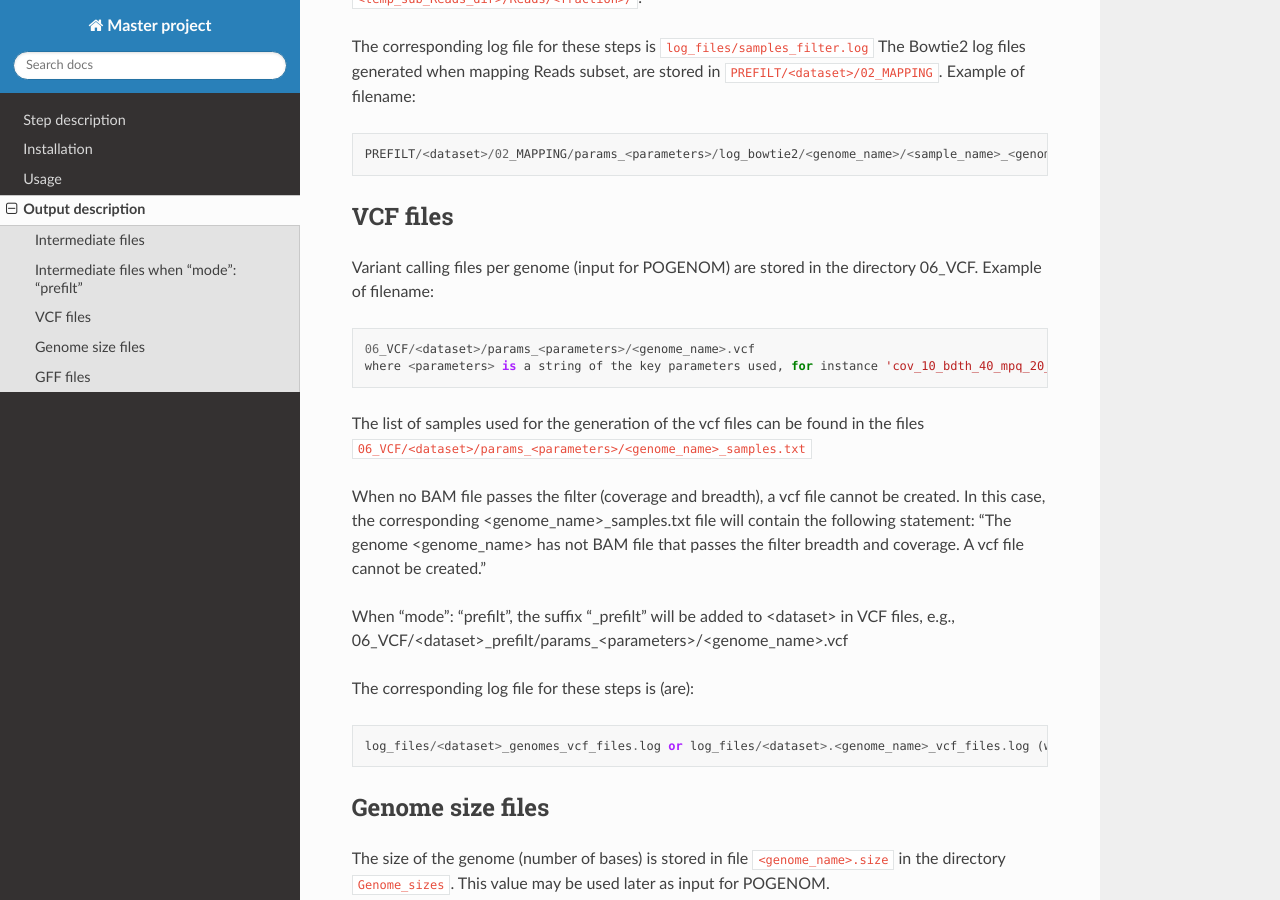
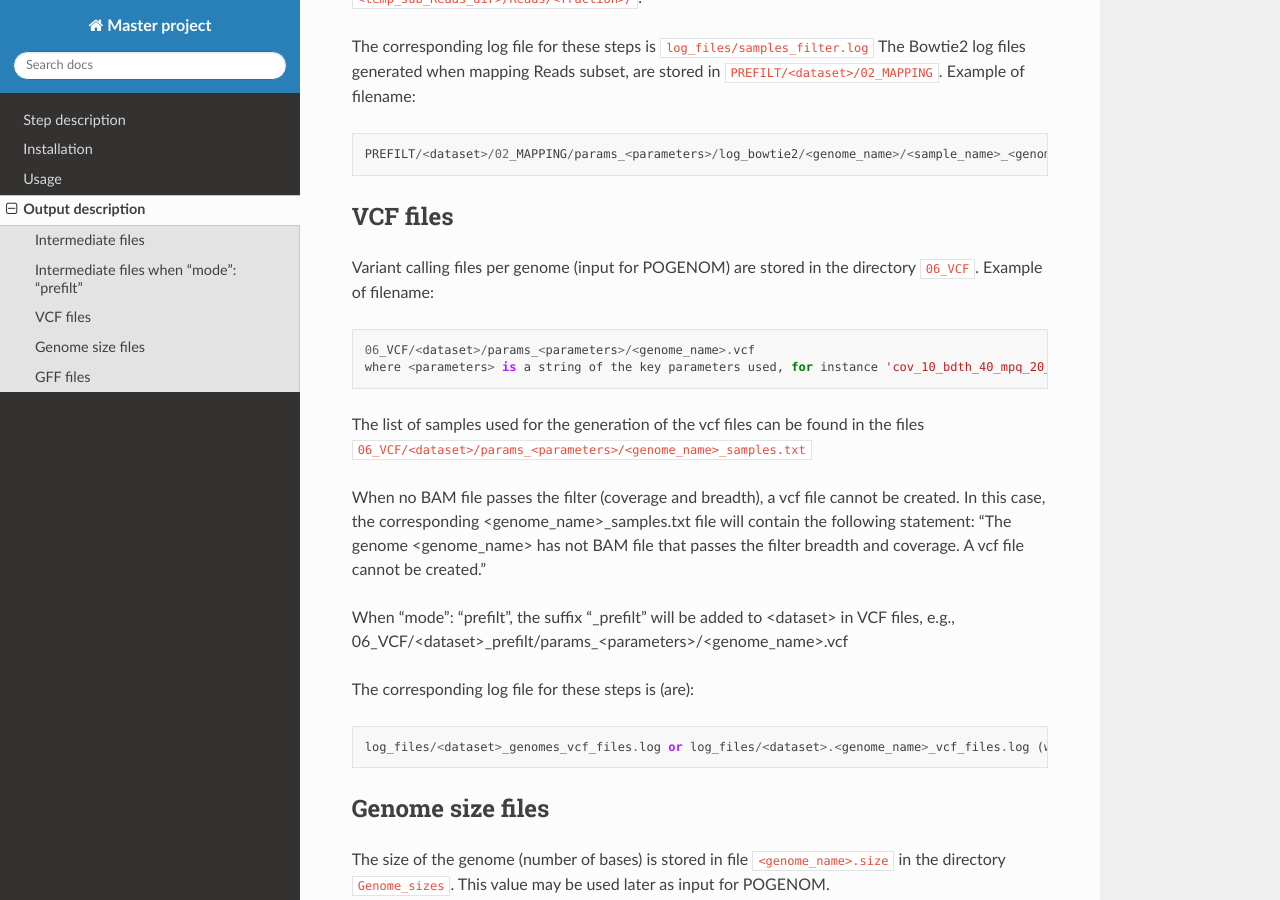
Before and after one commit to lfdelzam/MASTER, a Sphinx documentation site: the page built from docs/source/Input_POGENOM_Output_description.rst, in a window 1280 px wide and 900 px high, scrolled down 2532 px. Built offline with Sphinx 7.4.7 and the Read the Docs theme 2.0.0, drawn with Linux system fonts in a browser that asks for light colours.

```diff
--- a/docs/source/Input_POGENOM_Output_description.rst
+++ b/docs/source/Input_POGENOM_Output_description.rst
@@ -89,7 +89,7 @@ The Bowtie2 log files generated when mapping Reads subset, are stored in ``PREFI
 VCF files
 ^^^^^^^^^
 
-Variant calling files per genome (input for POGENOM) are stored in the directory 06_VCF.
+Variant calling files per genome (input for POGENOM) are stored in the directory ``06_VCF``.
 Example of filename::
 
     06_VCF/<dataset>/params_<parameters>/<genome_name>.vcf
```
